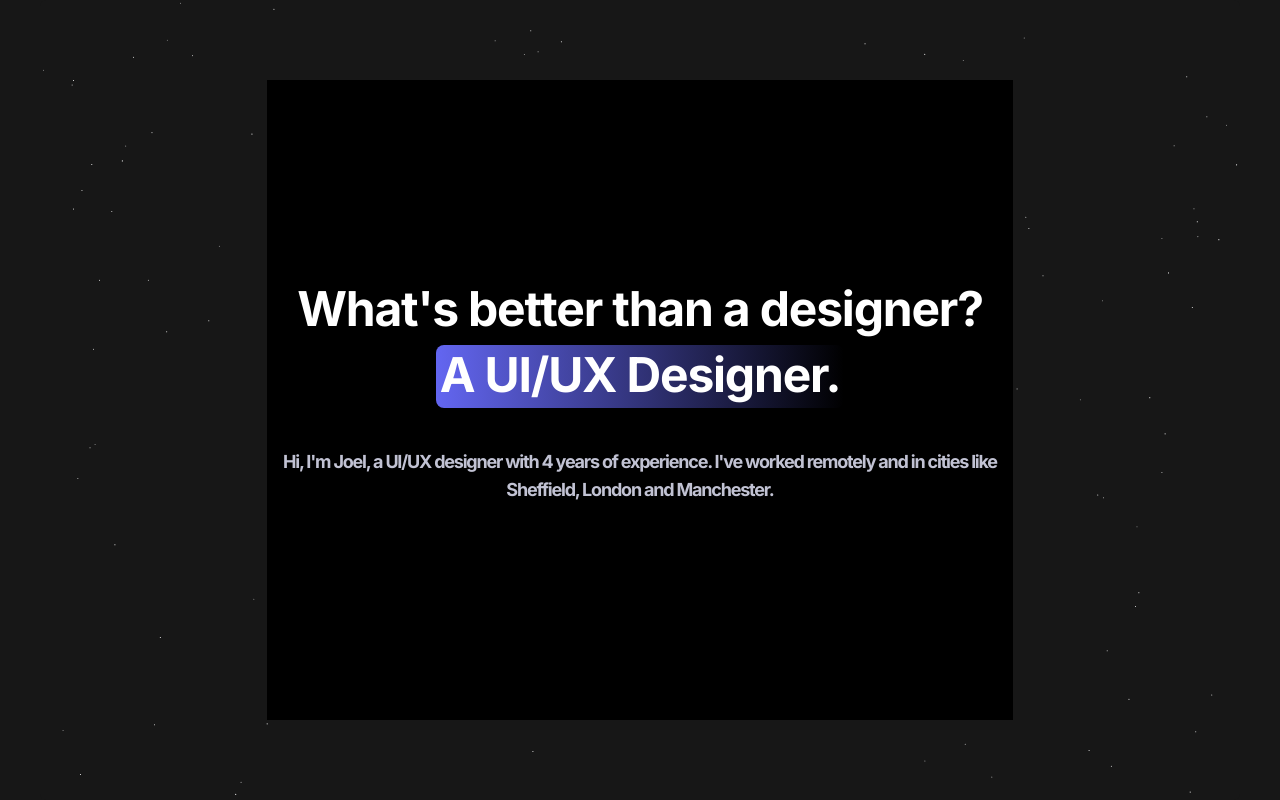
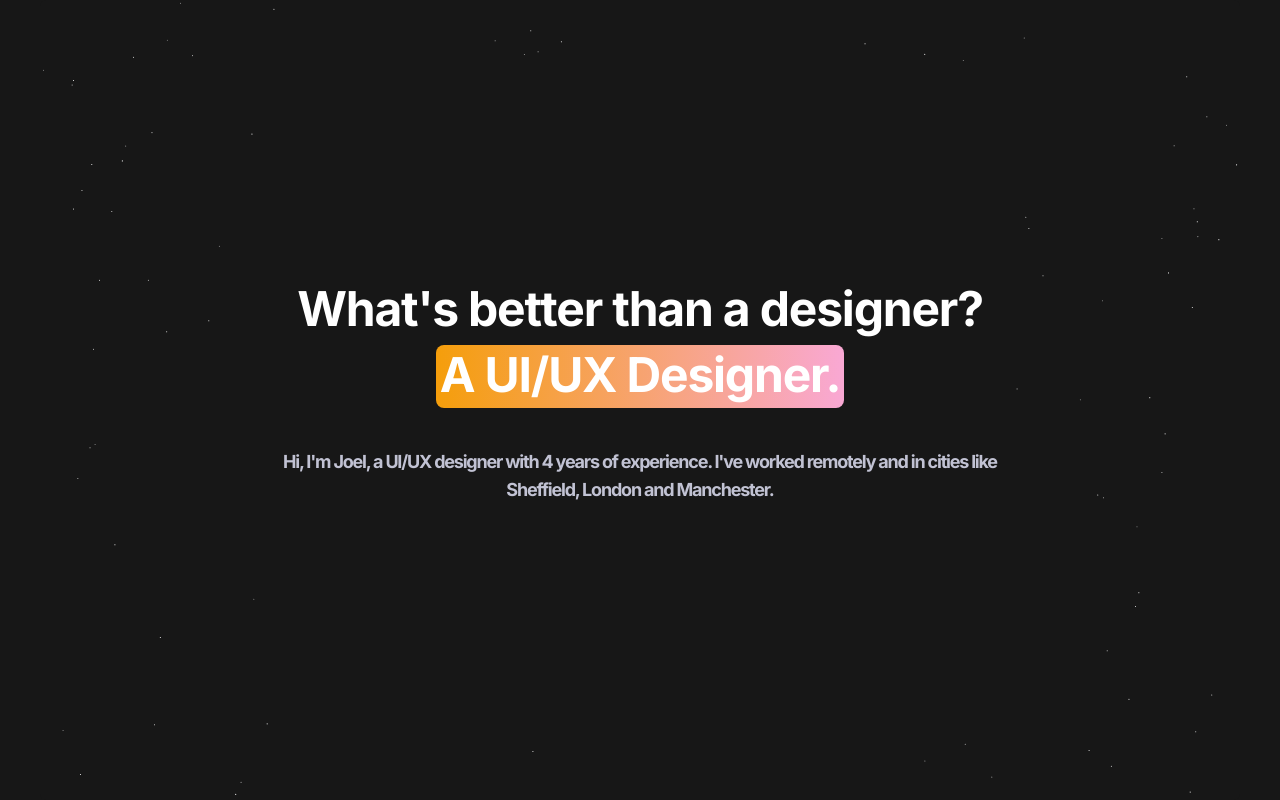
Before and after one commit to JantwiJ/joelvantwi, a Next.js app in the folder portfolio/: page / in a window 1280 px wide. Shown: the top 800 px of the page. Built offline with nearby package versions, Linux system fonts and the light colour scheme.

Commit message:
Colours Changed. to match dark mode version

```diff
--- a/portfolio/components/HeroStars.tsx
+++ b/portfolio/components/HeroStars.tsx
@@ -12,7 +12,7 @@
 const HeroStars = () => {
   return (
     <div className="min-h-screen rounded-md bg-neutral-900 flex flex-col items-center justify-center relative max-w-screen">
-      <h2 className="relative flex-col md:flex-row z-10 text-3xl md:text-5xl md:leading-tight max-w-5xl mx-auto text-center tracking-tight font-medium bg-clip-text text-transparent bg-gradient-to-b from-neutral-800 via-white to-white flex items-center gap-2 md:gap-8">
+      <h2 className="relative flex-col md:flex-row z-10 text-3xl md:text-5xl md:leading-tight max-w-5xl mx-auto text-center tracking-tight font-medium bg-clip-text text-transparent bg-gradient-to-b from-neutral-900 via-white to-white flex items-center gap-2 md:gap-8">
 
         <HeroHighlightJoel/>
 
--- a/portfolio/components/MyTeamVone.tsx
+++ b/portfolio/components/MyTeamVone.tsx
@@ -59,22 +59,22 @@
   return (
     <div
       className={cn(
-        "flex flex-col lg:border-r  py-10 relative group/feature dark:border-neutral-800",
+        "flex flex-col lg:border-r  py-10 relative group/feature dark:border-neutral-900",
         (index === 0 || index === 4) && "lg:border-l dark:border-neutral-800",
         index < 4 && " dark:border-neutral-800"
       )}
     >
       {index < 4 && (
-        <div className="opacity-0 group-hover/feature:opacity-100 transition duration-200 absolute inset-0 h-full w-full bg-gradient-to-r from-amber-500 to-pink-300 dark:from-indigo-500 dark:to-purple-500 pointer-events-none" />
+        <div className="opacity-0 group-hover/feature:opacity-100 transition duration-200 absolute inset-0 h-full w-full bg-gradient-to-r from-amber-500 to-pink-300 dark:from-amber-500 dark:to-pink-300 pointer-events-none" />
       )}
       {index >= 4 && (
-        <div className="opacity-0 group-hover/feature:opacity-100 transition duration-200 absolute inset-0 h-full w-full bg-gradient-to-r from-amber-500 to-pink-300 dark:from-indigo-500 dark:to-purple-500 pointer-events-none" />
+        <div className="opacity-0 group-hover/feature:opacity-100 transition duration-200 absolute inset-0 h-full w-full bg-gradient-to-r from-amber-500 to-pink-300 dark:from-amber-500 dark:to-pink-300 pointer-events-none" />
       )}
       <div className="mb-4 relative z-10 px-10 text-white dark:text-neutral-50">
         {icon}
       </div>
       <div className="text-lg font-bold mb-2 relative z-10 px-10">
-        <div className="absolute left-0 inset-y-0 h-6 group-hover/feature:h-8 w-1 rounded-tr-full rounded-br-full bg-neutral-300 dark:bg-neutral-700 group-hover/feature:bg-blue-500 transition-all duration-200 origin-center" />
+        <div className="absolute left-0 inset-y-0 h-6 group-hover/feature:h-8 w-1 rounded-tr-full rounded-br-full bg-neutral-300 dark:bg-amber-500 group-hover/feature:bg-pink-300 transition-all duration-200 origin-center" />
         <span className="group-hover/feature:translate-x-2 transition duration-200 inline-block text-neutral-50 dark:text-neutral-700">
           {title}
         </span>
--- a/portfolio/components/ui/hero-highlight.tsx
+++ b/portfolio/components/ui/hero-highlight.tsx
@@ -29,12 +29,12 @@
   return (
     <div
       className={cn(
-        "relative h-[40rem] flex items-center dark:bg-black justify-center w-full group",
+        "relative h-[40rem] flex items-center dark:bg-neutral-900 justify-center w-full group",
         containerClassName
       )}
       onMouseMove={handleMouseMove}
     >
-      <div className="absolute inset-0 bg-dot-thick-neutral-300 dark:bg-dot-thick-neutral-800  pointer-events-none" />
+      <div className="absolute inset-0 bg-dot-thick-neutral-300 dark:bg-dot-thick-neutral-900  pointer-events-none" />
       <motion.div
         className="pointer-events-none bg-dot-thick-indigo-500 dark:bg-dot-thick-indigo-500   absolute inset-0 opacity-0 transition duration-300 group-hover:opacity-100"
         style={{
@@ -86,7 +86,7 @@
         display: "inline",
       }}
       className={cn(
-        `relative inline-block pb-1   px-1 rounded-lg bg-gradient-to-r from-amber-500 to-pink-300 dark:from-indigo-500 dark:to-purple-500`,
+        `relative inline-block pb-1   px-1 rounded-lg bg-gradient-to-r from-amber-500 to-pink-300 dark:from-amber-500 dark:to-pink-300`,
         className
       )}
     >
--- a/portfolio/next.config.mjs
+++ b/portfolio/next.config.mjs
@@ -1,10 +1,7 @@
 import {withSentryConfig} from '@sentry/nextjs';
 /** @type {import('next').NextConfig} */
 const nextConfig = {
-    output: 'export',
-    typescript:{
-        ignoreBuildErrors:true,
-    }
+
 };
 
 export default withSentryConfig(withSentryConfig(nextConfig, {
```
